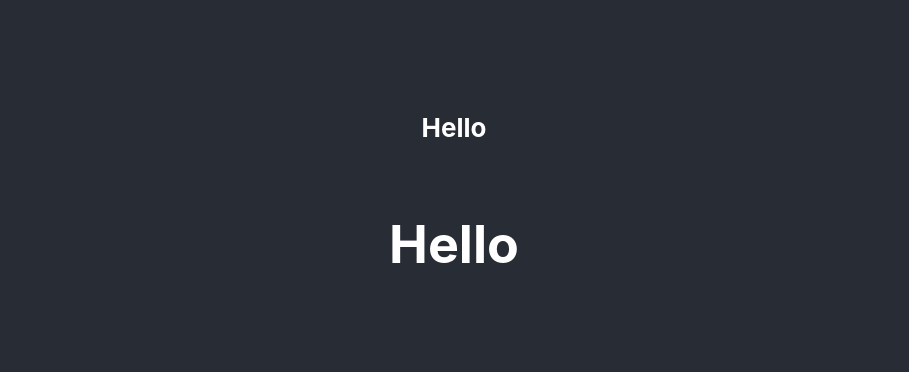
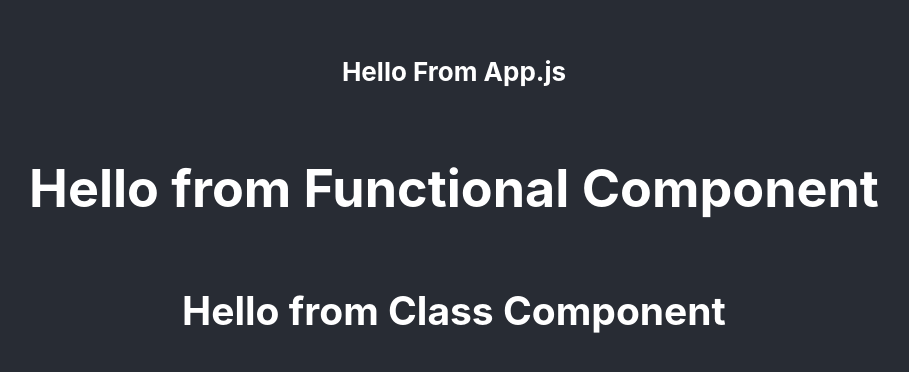
Before and after one commit to GajendraMehra/reactJsPractise, a React (Create React App) app in the folder exercise_one/my-app/: page / in a window 1280 px wide. Shown: the part 206-578 px from the top of the page, without its empty margins (186-1095 px from the left). Built offline with nearby package versions, Linux system fonts and the light colour scheme.

Commit message:
Class Component Demo

```diff
--- a/exercise_one/my-app/src/App.js
+++ b/exercise_one/my-app/src/App.js
@@ -1,14 +1,17 @@
 import React from 'react';
 import Greet from './components/Greet';
 import './App.css';
+import Welcome from './components/Welcome';
 
 function App() {
   return (
     <div className="App">
       <header className="App-header">
-        <h4>Hello</h4>
+        <h4>Hello From App.js</h4>
         <Greet></Greet>
+        <Welcome></Welcome>
       </header>
+
     </div>
   );
 }
--- a/exercise_one/my-app/src/components/Greet.js
+++ b/exercise_one/my-app/src/components/Greet.js
@@ -9,7 +9,7 @@ import React from "react";
 // }
 
 const Greet =  ()=>
-    <h1>Hello</h1>
+    <h1>Hello from Functional Component</h1>
 
 
 export default Greet
--- /dev/null
+++ b/exercise_one/my-app/src/components/Welcome.js
@@ -0,0 +1,9 @@
+import React,{Component} from 'react'
+class Welcome extends Component {
+    render() {
+        return(
+            <h2>Hello from Class Component</h2>
+        )
+    }
+}
+export default Welcome
```
